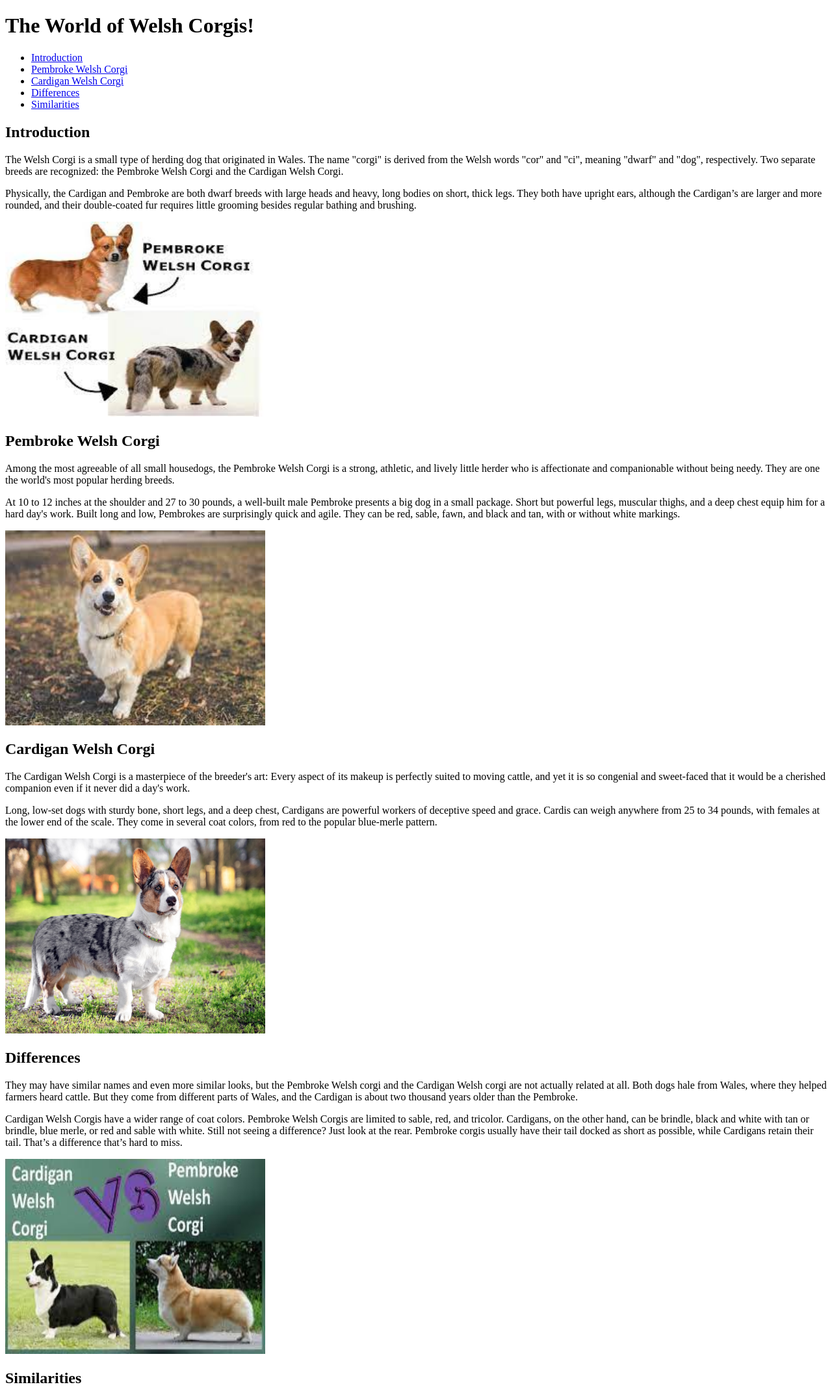
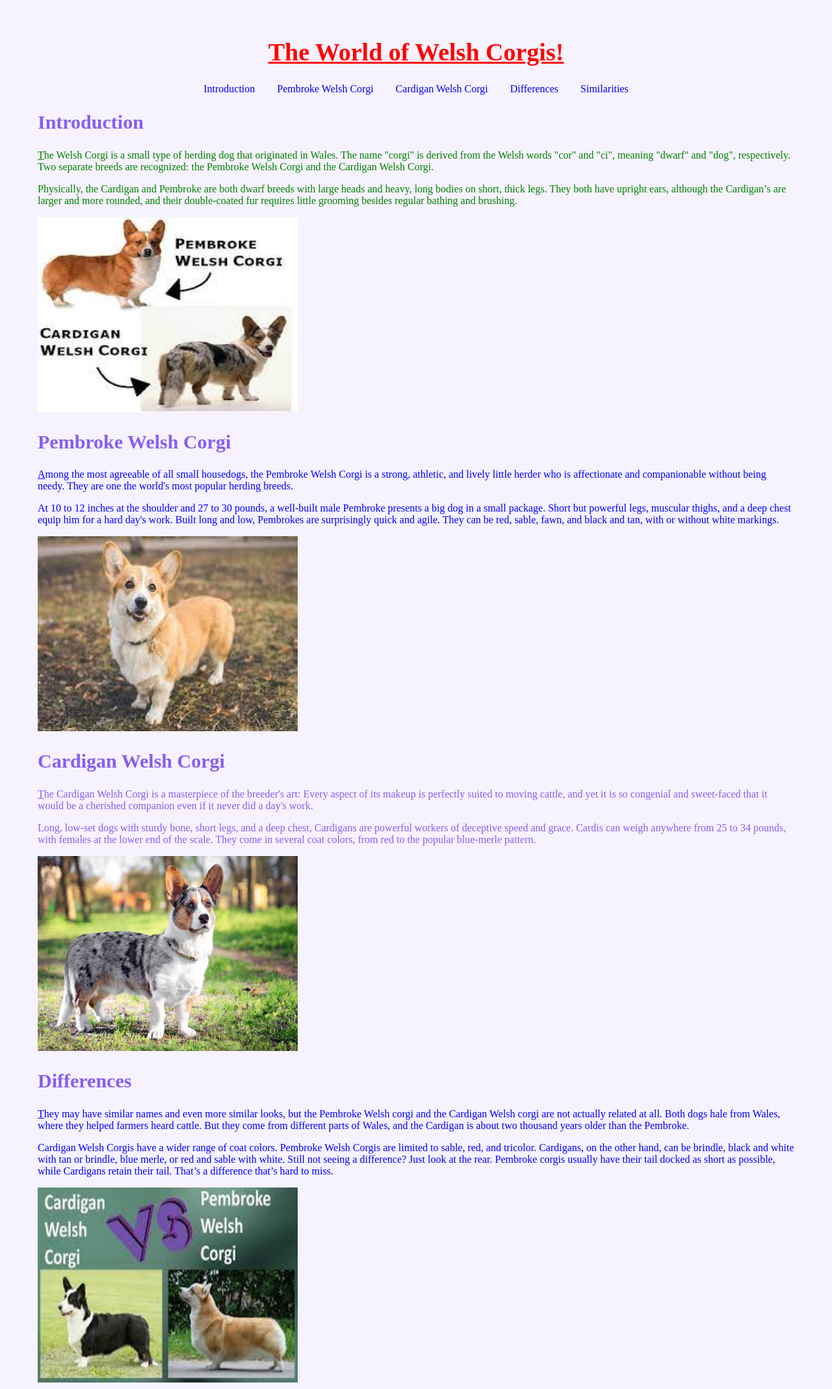
Before and after one commit to PHL-LC101-April22/js-assignment-4-html-me-something-kmjnkns, a website: page index.html in a window 1280 px wide. Shown: the top 2137 px of the page at 65% size. Drawn offline with Linux system fonts and the light colour scheme.

Commit message:
small changes to html

```diff
--- a/index.html
+++ b/index.html
@@ -2,11 +2,12 @@
 <html>
   <head>
     <!--LINK CSS-->
+    <link rel="stylesheet" href="styles.css" />
     <title>Welsh Corgis</title>
   </head>
   <body>
     <header>
-      <h1>The World of Welsh Corgis!</h1>
+      <h1 id="mainHeading">The World of Welsh Corgis!</h1>
 
       <nav>
         <ul>
@@ -22,9 +23,9 @@
     <main>
       <!--introduction-->
       <article>
-        <a id="introduction"></a>
+        <a id="testP"></a>
         <h2>Introduction</h2>
-        <div class="text-right">
+        <div class="funParagraph">
           <p>
             <span class="firstcharacter">T</span>he Welsh Corgi is a small type
             of herding dog that originated in Wales. The name "corgi" is derived
@@ -54,7 +55,7 @@
       <article>
         <a id="pembroke"></a>
         <h2>Pembroke Welsh Corgi</h2>
-        <div class="text-right">
+        <div class="text-left">
           <p>
             <span class="firstcharacter">A</span>mong the most agreeable of all
             small housedogs, the Pembroke Welsh Corgi is a strong, athletic, and
@@ -116,7 +117,7 @@
       <article>
         <a id="differences"></a>
         <h2>Differences</h2>
-        <div class="text-right">
+        <div class="text-left">
           <p>
             <span class="firstcharacter">T</span>hey may have similar names and
             even more similar looks, but the Pembroke Welsh corgi and the
@@ -177,7 +178,7 @@
       </article>
     </main>
     <footer>
-      <p>&copy; 2022 Kristen Jenkins</p>
+      <div class="contact-details">&copy; 2022 Kristen Jenkins</div>
     </footer>
   </body>
 </html>
```
